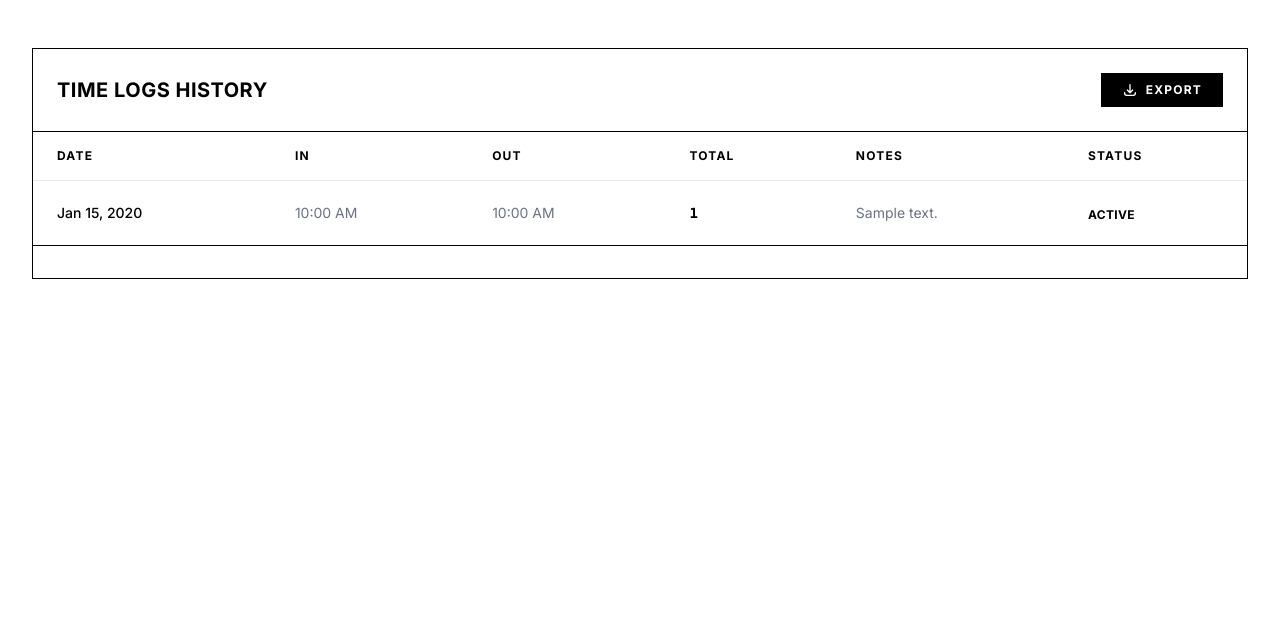
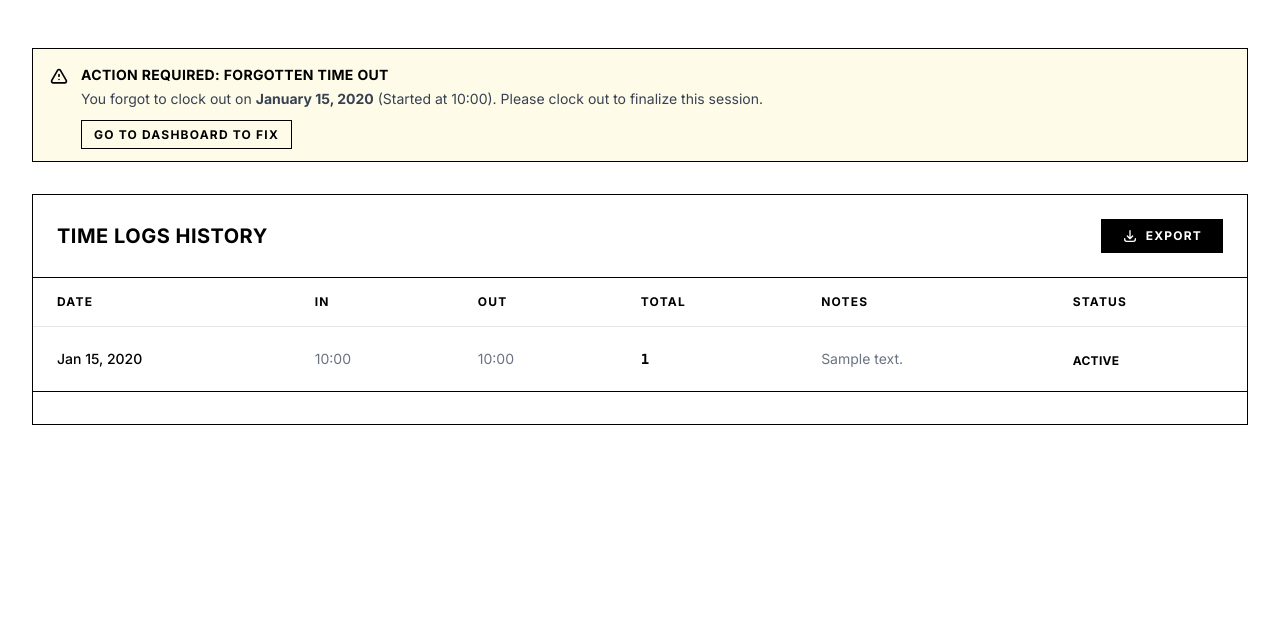
Before and after one commit to Bepstek/timetracker, a Laravel app: template resources/views/logs.blade.php in a window 1280 px wide. Shown: the part 81-712 px from the top of the page. Run offline with Laravel 12, Linux system fonts and the light colour scheme; the template is opened without the code that fills it: most values are stand-ins (such as "Sample title", 1, 10 or a date in 2020); some libraries are stand-ins or nearby versions.

Commit message:
Implement manual clock-out feature and update time format in logs

```diff
--- a/app/Providers/AppServiceProvider.php
+++ b/app/Providers/AppServiceProvider.php
@@ -4,6 +4,9 @@ namespace App\Providers;
 
 use Illuminate\Support\ServiceProvider;
 use Illuminate\Pagination\Paginator;
+use Illuminate\Support\Facades\View;
+use Illuminate\Support\Facades\Auth;
+use Carbon\Carbon;
 
 class AppServiceProvider extends ServiceProvider
 {
@@ -25,5 +28,15 @@ class AppServiceProvider extends ServiceProvider
         if ($this->app->environment('production')) {
             \Illuminate\Support\Facades\URL::forceScheme('https');
         }
+
+        View::composer('*', function ($view) {
+            if (Auth::check()) {
+                $forgottenLog = Auth::user()->timeLogs()
+                    ->whereDate('date', '<', Carbon::today())
+                    ->whereNull('time_out')
+                    ->first();
+                $view->with('forgottenLog', $forgottenLog);
+            }
+        });
     }
 }
--- a/resources/views/app.blade.php
+++ b/resources/views/app.blade.php
@@ -176,6 +176,47 @@
                     </div>
                 @endif
 
+                @if(isset($forgottenLog) && $forgottenLog)
+                    <div class="mb-8 p-4 border border-black bg-yellow-50 flex items-start">
+                        <div class="flex-shrink-0 mt-0.5">
+                            <svg class="h-5 w-5 text-black" fill="none" viewBox="0 0 24 24" stroke="currentColor">
+                                <path stroke-linecap="round" stroke-linejoin="round" stroke-width="2" d="M12 9v2m0 4h.01m-6.938 4h13.856c1.54 0 2.502-1.667 1.732-3L13.732 4c-.77-1.333-2.694-1.333-3.464 0L3.34 16c-.77 1.333.192 3 1.732 3z" />
+                            </svg>
+                        </div>
+                        <div class="ml-3">
+                            <h3 class="text-sm font-bold text-black uppercase tracking-wide">Action Required: Forgotten Time Out</h3>
+                            <div class="mt-1 text-sm text-gray-700">
+                                <p>You forgot to clock out on <span class="font-bold">{{ $forgottenLog->date->format('F d, Y') }}</span> (Started at {{ \Carbon\Carbon::parse($forgottenLog->time_in)->format('H:i') }}). Please clock out to finalize this session.</p>
+                            </div>
+                            @if(request()->routeIs('dashboard'))
+                                <div class="mt-4">
+                                    <form action="{{ route('clock-out', $forgottenLog) }}" method="POST" class="flex flex-col sm:flex-row items-start sm:items-end gap-3">
+                                        @csrf
+                                        @method('PUT')
+                                        <div class="w-full sm:w-auto">
+                                            <label for="manual_time_out" class="block text-[10px] font-bold uppercase tracking-widest text-black mb-1">Manual Time Out (24h)</label>
+                                            <input type="time" name="manual_time_out" id="manual_time_out" required class="bw-input block w-full text-xs p-2 text-black bg-white">
+                                        </div>
+                                        <div class="w-full sm:w-auto">
+                                            <label for="notes" class="block text-[10px] font-bold uppercase tracking-widest text-black mb-1">Notes</label>
+                                            <input type="text" name="notes" id="notes" placeholder="Optional notes..." class="bw-input block w-full text-xs p-2 text-black bg-white min-w-[200px]">
+                                        </div>
+                                        <button type="submit" class="bw-button text-xs font-bold uppercase tracking-widest px-4 py-2 border border-black h-[40px] whitespace-nowrap">
+                                            Clock Out
+                                        </button>
+                                    </form>
+                                </div>
+                            @else
+                                <div class="mt-3">
+                                    <a href="{{ route('dashboard') }}" class="text-xs font-bold uppercase tracking-widest border border-black px-3 py-1.5 hover:bg-black hover:text-white transition-colors duration-150">
+                                        Go to Dashboard to Fix
+                                    </a>
+                                </div>
+                            @endif
+                        </div>
+                    </div>
+                @endif
+
                 @if($errors->any())
                     <div class="mb-8 p-4 border border-black bg-gray-50">
                         <div class="flex">
--- a/resources/views/dashboard.blade.php
+++ b/resources/views/dashboard.blade.php
@@ -27,7 +27,7 @@
             <div class="text-center py-6">
                 @if($activeLog)
                     <div class="text-4xl sm:text-6xl md:text-8xl font-black text-black tracking-tighter mb-4 tabular-nums leading-none" id="timer">00:00:00</div>
-                    <p class="text-gray-500 mb-10 text-sm uppercase tracking-widest">Started at {{ \Carbon\Carbon::parse($activeLog->time_in)->format('h:i A') }}</p>
+                    <p class="text-gray-500 mb-10 text-sm uppercase tracking-widest">Started at {{ \Carbon\Carbon::parse($activeLog->time_in)->format('H:i') }}</p>
 
                     <form action="{{ route('clock-out', $activeLog) }}" method="POST" class="max-w-xl mx-auto">
                         @csrf
--- a/resources/views/logs.blade.php
+++ b/resources/views/logs.blade.php
@@ -30,10 +30,10 @@
                         {{ \Carbon\Carbon::parse($log->date)->format('M d, Y') }}
                     </td>
                     <td class="px-6 py-5 text-sm text-gray-500">
-                        {{ \Carbon\Carbon::parse($log->time_in)->format('h:i A') }}
+                        {{ \Carbon\Carbon::parse($log->time_in)->format('H:i') }}
                     </td>
                     <td class="px-6 py-5 text-sm text-gray-500">
-                        {{ $log->time_out ? \Carbon\Carbon::parse($log->time_out)->format('h:i A') : '—' }}
+                        {{ $log->time_out ? \Carbon\Carbon::parse($log->time_out)->format('H:i') : '—' }}
                     </td>
                     <td class="px-6 py-5 text-sm font-mono font-bold text-black">
                         {{ $log->total_hours }}
```
Also changed, not shown: app/Http/Controllers/TimeLogController.php (+26 -6 lines), app/Models/TimeLog.php (+10 -2 lines).
